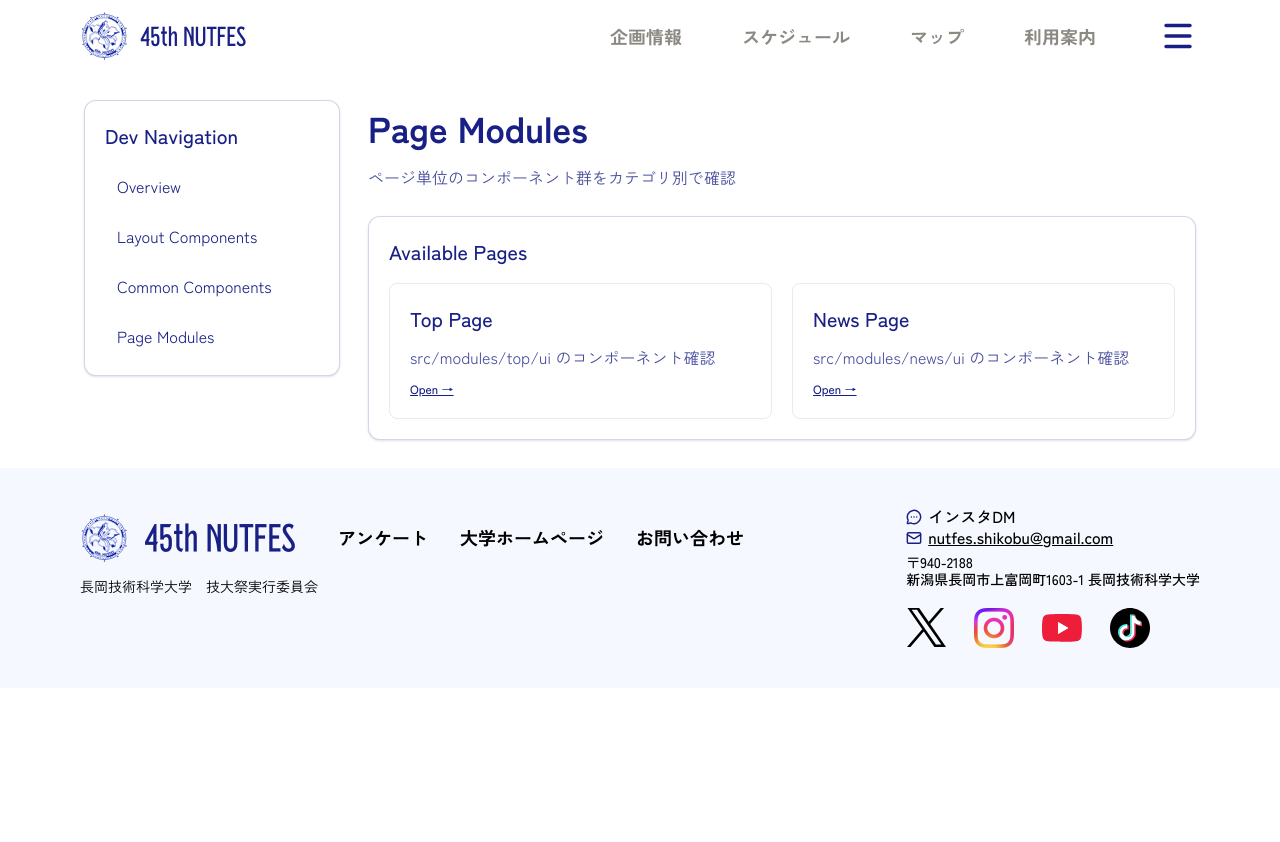
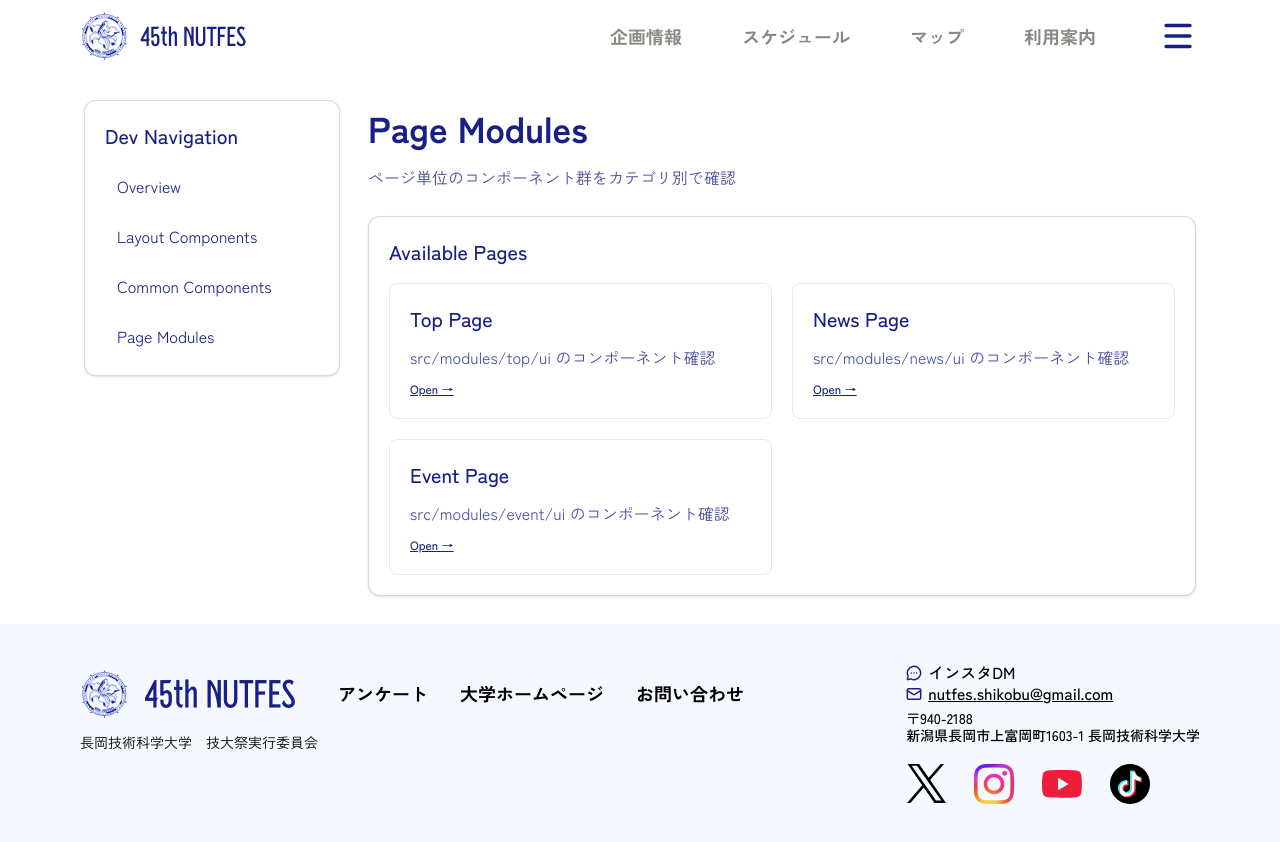
Before and after one commit to NUTFes/45th-homepage, a Next.js app: page /dev/pages in a window 1280 px wide. Before the commit the page ends 800 px from the top, so only its background shows below. Built offline with nearby package versions, Linux system fonts and the light colour scheme; no server answers.

Commit message:
feat: イベントページへのリンクを追加

```diff
--- /dev/null
+++ b/src/app/(frontend)/(dev)/dev/pages/event/page.tsx
@@ -0,0 +1,20 @@
+
+import { DevPageContainer } from "../../_components/DevPageContainer";
+import { DevPanel } from "../../_components/DevPanel";
+import { DevSection } from "../../_components/DevSection";
+import EventSection from "@/modules/event/ui/EventSection";
+
+export default function DevTopPageModulesPage() {
+  return (
+    <DevPageContainer
+      title="Event Page Modules"
+      description="src/modules/event/ui のコンポーネントをページ文脈で確認"
+    >
+      <DevSection title="EventSection">
+        <DevPanel title="EventSection (src/modules/event/ui)">
+          <EventSection />
+        </DevPanel>
+      </DevSection>
+    </DevPageContainer>
+  );
+}
--- a/src/app/(frontend)/(dev)/dev/pages/page.tsx
+++ b/src/app/(frontend)/(dev)/dev/pages/page.tsx
@@ -32,6 +32,14 @@ export default function DevPageModulesIndexPage() {
             <p className="text-text text-base-dark/80">src/modules/news/ui のコンポーネント確認</p>
             <p className="text-text-small text-base-dark underline">Open →</p>
           </Link>
+           <Link
+            href="/dev/pages/event"
+            className="space-y-xs rounded-lg border border-base/10 p-m transition-colors hover:bg-secondary"
+          >
+            <h3 className="text-title-small text-base-dark">Event Page</h3>
+            <p className="text-text text-base-dark/80">src/modules/event/ui のコンポーネント確認</p>
+            <p className="text-text-small text-base-dark underline">Open →</p>
+          </Link>
         </div>
       </DevSection>
     </DevPageContainer>
```
